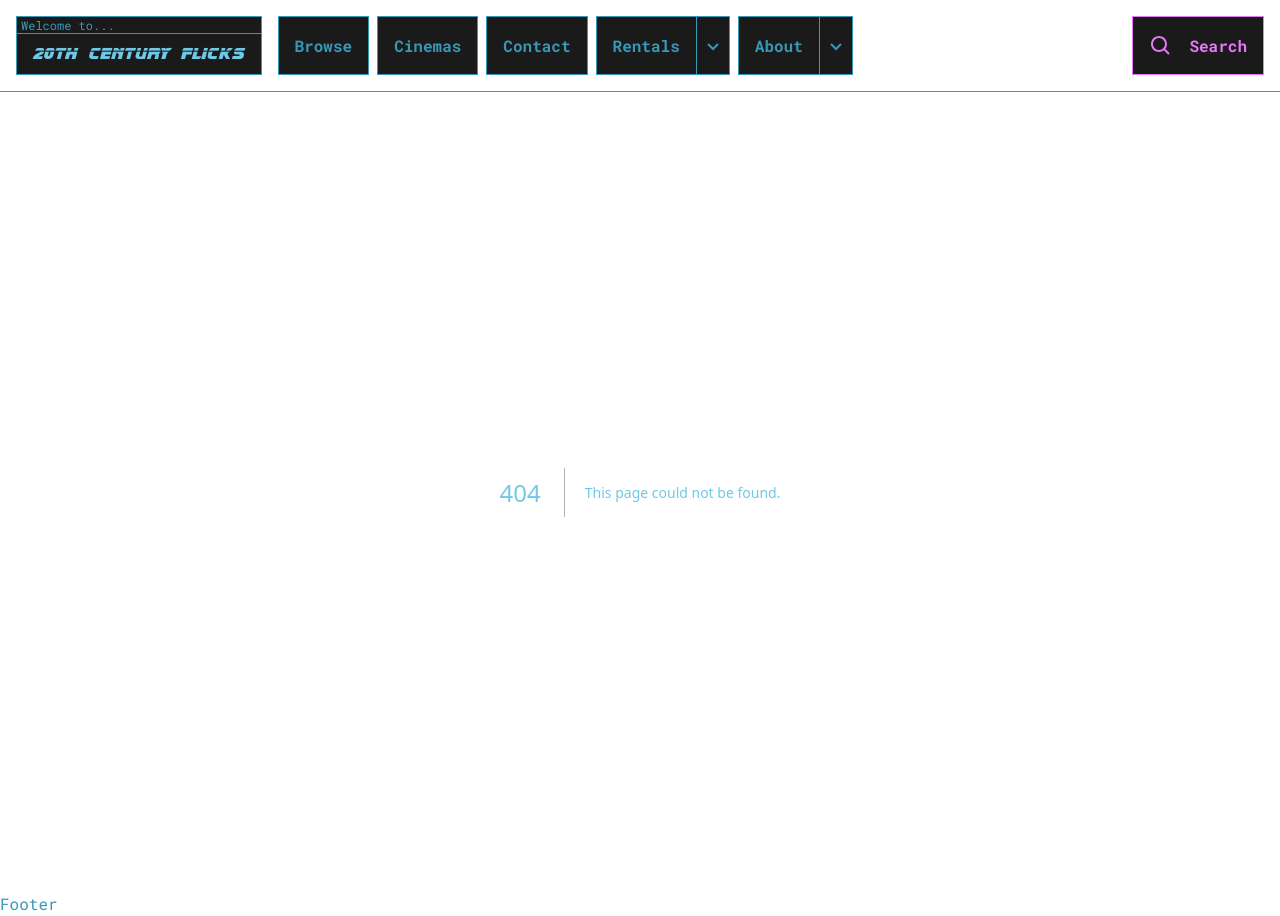
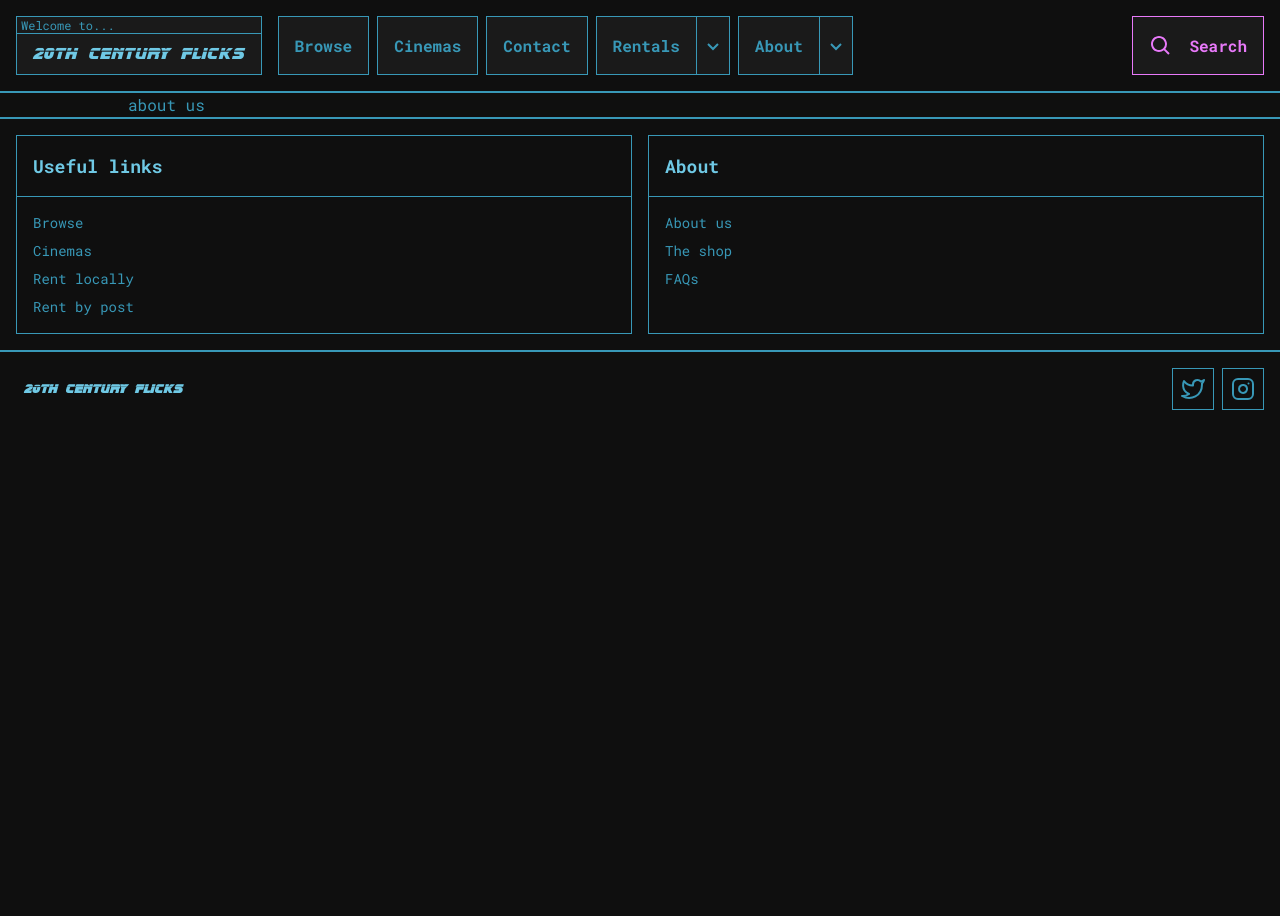
Before and after one commit to alec-hamilton/flicks-frontend, a Next.js app: page /about/about-us in a window 1280 px wide. Before the commit this address had no page. After the commit the page ends 800 px from the top, so only its background shows below. Built offline with nearby package versions, Linux system fonts and the light colour scheme.

Commit message:
feat: footer styled, making links constants file

```diff
--- a/components/Layout/Footer/Footer.tsx
+++ b/components/Layout/Footer/Footer.tsx
@@ -1,5 +1,90 @@
+import Link from "next/link";
+import { FiTwitter, FiInstagram } from "react-icons/fi";
+import { layoutConstants } from "../Navbar/layoutConstants";
+
+const { usefulLinks, aboutLinks } = layoutConstants;
+const footerLinks = [usefulLinks, aboutLinks];
+
 const Footer = () => {
-  return <p>Footer</p>;
+  return (
+    <footer className="flex flex-col border-t-2 border-primary pt-2 xs:pt-4">
+      <div className="flex flex-col mx-2 xs:mx-4 gap-2 xs:gap-4 md:flex-row">
+        {footerLinks.map(({ groupName, links }, index) => {
+          return (
+            <section className="border border-primary md:flex-1" key={index}>
+              <h3 className="border-b border-primary p-4">{groupName}</h3>
+              <ul className="p-4 flex flex-col gap-2 text-sm">
+                {links.map(({ title, url }, index) => {
+                  return (
+                    <Link href={url} key={index}>
+                      <li>{title}</li>
+                    </Link>
+                  );
+                })}
+              </ul>
+            </section>
+          );
+        })}
+        {/* <section className="border border-primary md:flex-1">
+          <h3 className="border-b border-primary p-4">Useful links</h3>
+          <ul className="p-4 flex flex-col gap-2 text-sm">
+            <li>Browse</li>
+            <li>Cinemas</li>
+            <li>Rent locally</li>
+            <li>Rent by post</li>
+          </ul>
+        </section>
+        <section className="border border-primary md:flex-1">
+          <h3 className="border-b border-primary p-4">About</h3>
+          <ul className="p-4 flex flex-col gap-2 text-sm">
+            <li>About us</li>
+            <li>The shop</li>
+            <li>FAQs</li>
+          </ul>
+        </section>
+        <section className="border border-primary md:flex-1">
+          <h3 className="border-b border-primary p-4">Contact</h3>
+          <ul className="p-4 flex flex-col gap-2 text-sm">
+            <li>0117 925 8432</li>
+            <li>info@20thcenturyflicks.co.uk</li>
+            <li>
+              <address className="not-italic">
+                <p>20th Century Flicks Ltd</p>
+                <p>19 Christmas Steps</p>
+                <p>Bristol</p>
+                <p>BS1 5BS</p>
+              </address>
+            </li>
+          </ul>
+        </section> */}
+      </div>
+      <div className="flex border-t-2 border-primary items-center justify-between mt-2 xs:mt-4 p-2 xs:p-4">
+        <h3 className="font-logo whitespace-nowrap p-2 text-xs">
+          20th Century Flicks
+        </h3>
+        <div className="flex gap-2">
+          <a
+            href="https://twitter.com/20thCFlicks"
+            target="_blank"
+            rel="noreferrer"
+          >
+            <div className="border border-primary p-2">
+              <FiTwitter size="1.5rem" />
+            </div>
+          </a>
+          <a
+            href="https://www.instagram.com/20thcenturyflicks/"
+            target="_blank"
+            rel="noreferrer"
+          >
+            <div className="border border-primary p-2">
+              <FiInstagram size="1.5rem" />
+            </div>
+          </a>
+        </div>
+      </div>
+    </footer>
+  );
 };
 
 export default Footer;
--- a/components/Layout/Navbar/DesktopMenu.tsx
+++ b/components/Layout/Navbar/DesktopMenu.tsx
@@ -1,11 +1,11 @@
 import Link from "next/link";
 import NavDropDown from "./components/NavDropdown";
 import NavSearchButton from "./components/NavSearchButton";
-import { navbarConstants } from "./navbarConstants";
+import { layoutConstants } from "./layoutConstants";
 
-const { regularLinks } = navbarConstants;
-const { rentalsLinks } = navbarConstants;
-const { aboutLinks } = navbarConstants;
+const { regularLinks } = layoutConstants;
+const { rentalsLinks } = layoutConstants;
+const { aboutLinks } = layoutConstants;
 
 const DesktopMenu = () => {
   return (
--- a/components/Layout/Navbar/MobileMenu.tsx
+++ b/components/Layout/Navbar/MobileMenu.tsx
@@ -1,7 +1,7 @@
 import MobileMenuLink from "./components/MobileMenuLink";
-import { navbarConstants } from "./navbarConstants";
+import { layoutConstants } from "./layoutConstants";
 
-const { regularLinks, rentalsLinks } = navbarConstants;
+const { regularLinks, rentalsLinks } = layoutConstants;
 
 type MobileMenuProps = {
   open: boolean;
--- a/components/Layout/Navbar/Navbar.tsx
+++ b/components/Layout/Navbar/Navbar.tsx
@@ -4,7 +4,7 @@ import DesktopMenu from "./DesktopMenu";
 
 const Navbar = () => {
   return (
-    <nav className="flex border-b border-primary p-2 justify-between xs:p-4 lg:justify-start">
+    <nav className="flex border-b-2 border-primary p-2 justify-between xs:p-4 lg:justify-start">
       <NavLogo />
       <DesktopMenu />
       <MobileNav />
--- /dev/null
+++ b/components/Layout/Navbar/layoutConstants.ts
@@ -0,0 +1,43 @@
+export const layoutConstants = {
+  regularLinks: [
+    { title: "Browse", url: "/browse" },
+    { title: "Cinemas", url: "/cinemas" },
+    { title: "Contact", url: "/contact" },
+  ],
+  aboutLinks: {
+    groupName: "About",
+    links: [
+      { title: "About us", url: "/about/about-us" },
+      { title: "The shop", url: "/about/the-shop" },
+      { title: "FAQs", url: "/about/faqs" },
+    ],
+  },
+  rentalsLinks: [
+    { title: "Rent locally", url: "/rentals/rent-locally" },
+    { title: "Rent by post", url: "/rentals/rent-by-post" },
+  ],
+  usefulLinks: {
+    groupName: "Useful links",
+    links: [
+      { title: "Browse", url: "/browse" },
+      { title: "Cinemas", url: "/cinemas" },
+      { title: "Rent locally", url: "/rentals/rent-locally" },
+      { title: "Rent by post", url: "/rentals/rent-by-post" },
+    ],
+  },
+  contactLinks: [
+    { title: "0117 925 8432", url: "tel:01179258432" },
+    {
+      title: "info@20thcenturyflicks.co.uk",
+      url: "mailto:info@20thcenturyflicks.co.uk",
+    },
+    {
+      title: "info@20thcenturyflicks.co.uk",
+      url: "mailto:info@20thcenturyflicks.co.uk",
+    },
+    {
+      title: "info@20thcenturyflicks.co.uk",
+      url: "mailto:info@20thcenturyflicks.co.uk",
+    },
+  ],
+};
--- a/components/Layout/Navbar/navbarConstants.ts
+++ /dev/null
@@ -1,15 +0,0 @@
-export const navbarConstants = {
-  regularLinks: [
-    { title: "Browse", url: "/browse" },
-    { title: "Cinemas", url: "/cinemas" },
-    { title: "Contact", url: "/contact" },
-  ],
-  aboutLinks: [
-    { title: "The shop", url: "/about/the-shop" },
-    { title: "FAQs", url: "/about/faqs" },
-  ],
-  rentalsLinks: [
-    { title: "Rent locally", url: "/rentals/rent-locally" },
-    { title: "Rent by post", url: "/rentals/rent-by-post" },
-  ],
-};
--- a/components/modals/SearchModal.tsx
+++ b/components/modals/SearchModal.tsx
@@ -22,16 +22,16 @@ const SearchModal = ({ isOpen, handleClose }: SearchModalProps) => {
   if (!isOpen) return null;
   return (
     <ReactPortal wrapperId="react-portal-modal">
-      <div className="inset-0 fixed bg-black/80 z-50">
+      <div className="inset-0 fixed bg-black0/80 z-50">
         <div className="flex flex-col  m-4">
           <button
             type="button"
-            className="text-primary border border-primary bg-black place-self-end"
+            className="text-primary border border-primary bg-black0 place-self-end"
             onClick={handleClose}
           >
             <BiX size="2rem" />
           </button>
-          <div className="border border-primary p-4 mt-4 flex bg-black">
+          <div className="border border-primary p-4 mt-4 flex bg-black0">
             <h2>Search the collection</h2>
           </div>
         </div>
--- /dev/null
+++ b/pages/about/about-us.tsx
@@ -0,0 +1,5 @@
+const AboutUs = () => {
+  return <p>about us</p>;
+};
+
+export default AboutUs;
--- a/styles/globals.css
+++ b/styles/globals.css
@@ -10,4 +10,8 @@
   h2 {
     @apply text-xl font-bold text-body;
   }
+
+  h3 {
+    @apply text-lg font-bold text-body;
+  }
 }
```
